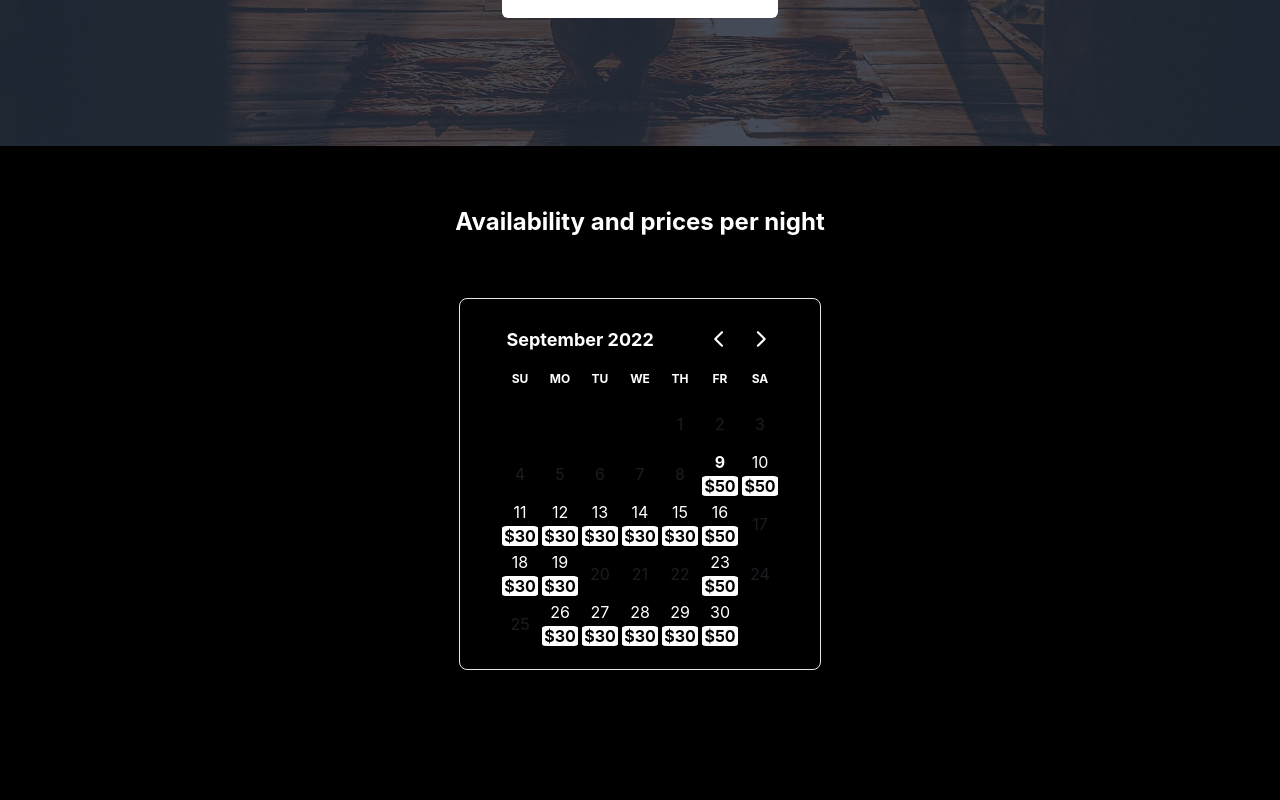
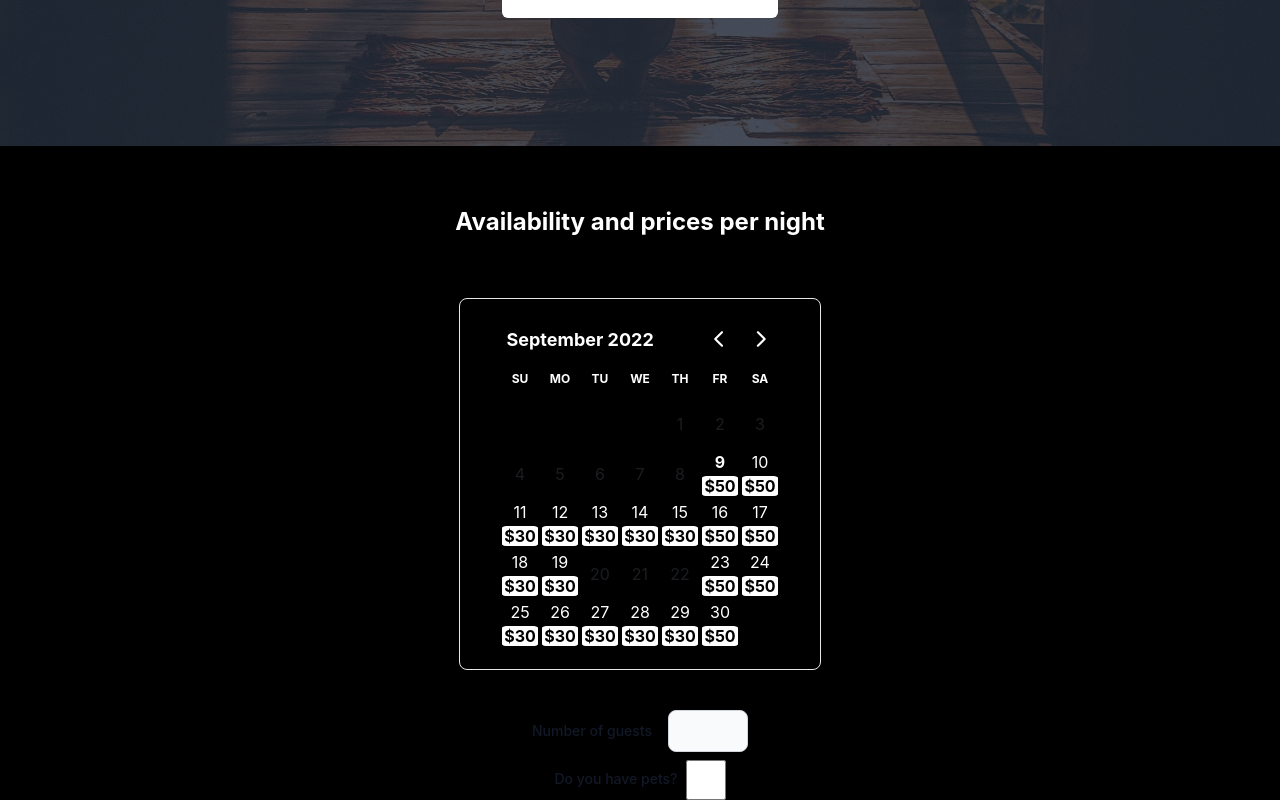
Before and after one commit to mitchellabrouwer/house-rental, a Next.js app: page /calendar in a window 1280 px wide. Shown: the part 320-1120 px from the top of the page. Before the commit the page ends 1022 px from the top, so only its background shows below. Built offline with nearby package versions, Linux system fonts and the light colour scheme; no server answers; the database is empty.

Commit message:
feat: guests and pets inputs

```diff
--- a/lib/bookings.ts
+++ b/lib/bookings.ts
@@ -1,18 +1,19 @@
+/* eslint-disable no-unreachable-loop */
 /* eslint-disable no-restricted-syntax */
-import config from "./config";
+import { getDatesBetweenDates } from "./dates";
 
-export const getBookedDates = () => {
+export const getBookedDates = async (prisma) => {
   const bookedDates = [];
 
-  if (config.booked) {
-    for (const [yearKey, yearValue] of Object.entries(config.booked)) {
-      for (const [monthKey, monthValue] of Object.entries(yearValue)) {
-        for (const day of monthValue) {
-          bookedDates.push(
-            new Date(Number(yearKey), Number(monthKey) - 1, day)
-          );
-        }
-      }
+  const bookings = await prisma.booking.findMany();
+
+  for (const booking of bookings) {
+    const dates = getDatesBetweenDates(booking.from, booking.to);
+
+    bookedDates.push(booking.from);
+
+    for (const bookedDay of dates) {
+      bookedDates.push(bookedDay);
     }
   }
 
--- a/lib/config.ts
+++ b/lib/config.ts
@@ -16,5 +16,4 @@ export default {
   },
 
   blocked: { 2022: { 9: [20, 21, 22] } }, // block these days in August
-  booked: { 2022: { 9: [17, 24, 25] } },
 };
--- a/lib/dates.ts
+++ b/lib/dates.ts
@@ -18,16 +18,10 @@ export const isBlocked = (date) => {
   return false;
 };
 
-export const isBooked = (date) => {
-  const year = date.getFullYear();
-  const month = date.getMonth() + 1;
-  const day = date.getDate();
-
-  if (config.booked[year]) {
-    if (config.booked[year][month]) {
-      if (config.booked[year][month].findIndex((el) => el === day) !== -1) {
-        return true;
-      }
+export const isBooked = (day, bookedDates) => {
+  for (const bookedDate of bookedDates) {
+    if (new Date(bookedDate).toDateString() === day.toDateString()) {
+      return true;
     }
   }
 
@@ -55,13 +49,13 @@ export const numberOfNightsBetweenDates = (startDate, endDate) => {
   return dayCount;
 };
 
-export const isDaySelectable = (day) => {
+export const isDaySelectable = (day, bookedDates) => {
   if (!day) return true; // this means we're unselecting a day, return true to allow
 
   return (
     !isPast(day) &&
     !isBlocked(day) &&
-    !isBooked(day) &&
+    !isBooked(day, bookedDates) &&
     numberOfNightsBetweenDates(new Date(), day) <= 30 * 6
   );
 };
--- a/pages/api/stripe/session.ts
+++ b/pages/api/stripe/session.ts
@@ -38,6 +38,8 @@ export default async (req, res) => {
       sessionId: stripeSession.id,
       from: req.body.from,
       to: req.body.to,
+      pet: req.body.pet,
+      guests: req.body.guests,
     },
   });
 
--- a/pages/calendar.tsx
+++ b/pages/calendar.tsx
@@ -16,10 +16,14 @@ import {
   isDaySelectable,
   numberOfNightsBetweenDates,
 } from "../lib/dates";
+import prisma from "../lib/prisma";
 
-export default function Calendar() {
+export default function Calendar({ bookedDates }) {
   const [numberOfNights, setNumberOfNights] = useState(0);
   const [totalCost, setTotalCost] = useState(0);
+
+  const [guests, setGuests] = useState(0);
+  const [pet, setPet] = useState(false);
 
   const [from, setFrom] = useState();
   const [to, setTo] = useState();
@@ -34,7 +38,7 @@ export default function Calendar() {
     const range = addDayToRange(day, { from, to });
 
     if (!range.to) {
-      if (!isDaySelectable(range.from)) {
+      if (!isDaySelectable(range.from, bookedDates)) {
         alert("This date cannot be selected");
         return;
       }
@@ -42,7 +46,7 @@ export default function Calendar() {
     }
 
     if (range.to && range.from) {
-      if (!isDaySelectable(range.to)) {
+      if (!isDaySelectable(range.to, bookedDates)) {
         alert("The in date cannot be selected");
         return;
       }
@@ -52,7 +56,7 @@ export default function Calendar() {
 
     // eslint-disable-next-line no-restricted-syntax
     for (const dayInBetween of daysInBetween) {
-      if (!isDaySelectable(dayInBetween)) {
+      if (!isDaySelectable(dayInBetween, bookedDates)) {
         alert("Sum days between those 2 dates cannot be selected");
         return;
       }
@@ -63,6 +67,36 @@ export default function Calendar() {
 
     setNumberOfNights(numberOfNightsBetweenDates(range.from, range.to) + 1);
     setTotalCost(totalCostOfStay(range.from, range.to));
+  };
+
+  const handleBookingClick = async () => {
+    const res = await fetch("/api/stripe/session", {
+      body: JSON.stringify({
+        from,
+        to,
+        guests,
+        pet,
+      }),
+      headers: {
+        "Content-Type": "application/json",
+      },
+      method: "POST",
+    });
+
+    const data = await res.json();
+    const { sessionId } = data;
+    const { stripePublicKey } = data;
+    // update to code required
+    // @ts-ignore
+    // eslint-disable-next-line no-undef
+    const stripe = Stripe(stripePublicKey);
+    const { error } = await stripe.redirectToCheckout({
+      sessionId,
+    });
+
+    if (error) {
+      console.log("error", error);
+    }
   };
 
   return (
@@ -116,7 +150,7 @@ export default function Calendar() {
             onDayClick={handleDayClick}
             disabled={[
               ...getBlockedDates(),
-              ...getBookedDates(),
+              ...bookedDates,
               {
                 from: new Date("0000"),
                 to: yesterday,
@@ -130,11 +164,11 @@ export default function Calendar() {
               DayContent: ({ date }) => (
                 <div
                   className={`relative ${
-                    !isDaySelectable(date) && "text-gray-500"
+                    !isDaySelectable(date, bookedDates) && "text-gray-500"
                   }`}
                 >
                   <div>{date.getDate()}</div>
-                  {isDaySelectable(date) && (
+                  {isDaySelectable(date, bookedDates) && (
                     <div>
                       <span className="rounded-md bg-white px-1 font-bold text-black">
                         ${getCost(date)}
@@ -146,6 +180,7 @@ export default function Calendar() {
             }}
           />
         </div>
+
         <p className="mt-2 text-center font-extrabold">
           {totalCost > 0 && `Total cost: $${totalCost}`}
         </p>
@@ -168,47 +203,56 @@ export default function Calendar() {
             </button>
           )}
         </p>
+        <div className="mt-2 text-center">
+          <label
+            htmlFor="visitors"
+            className="mb-2 block text-sm font-medium text-gray-900 dark:text-gray-300"
+          >
+            Number of guests
+            <input
+              type="number"
+              id="visitors"
+              className="ml-4 w-20 rounded-lg border border-gray-300 bg-gray-50 p-2.5 text-sm text-gray-900 focus:border-blue-500 focus:ring-blue-500 dark:border-gray-600 dark:bg-gray-700 dark:text-white dark:placeholder-gray-400 dark:focus:border-blue-500 dark:focus:ring-blue-500"
+              placeholder=""
+              onChange={() => setGuests(guests + 1)}
+              required
+            />
+          </label>
+          <label
+            htmlFor="pet-checkbox"
+            className="mb-19 ml-0 block text-sm font-medium text-gray-900 dark:text-gray-300"
+          >
+            Do you have pets?
+            <input
+              id="pet-checkbox"
+              type="checkbox"
+              checked={pet}
+              onChange={() => setPet(!pet)}
+              className="relative ml-2 h-10 w-10 rounded border-gray-300 bg-gray-100 align-middle text-blue-600 focus:ring-2 focus:ring-blue-500 dark:border-gray-600 dark:bg-gray-700 dark:ring-offset-gray-800 dark:focus:ring-blue-600"
+            />
+          </label>
+        </div>
         {numberOfNights > 0 && (
           <button
             className="mx-auto mt-5 w-40 rounded-md border border-transparent bg-green-500 px-4 py-3 text-base font-medium text-white shadow-sm  sm:px-8"
             type="button"
-            onClick={async () => {
-              console.log("click");
-              try {
-                const res = await fetch("/api/stripe/session", {
-                  body: JSON.stringify({
-                    from,
-                    to,
-                  }),
-                  headers: {
-                    "Content-Type": "application/json",
-                  },
-                  method: "POST",
-                });
-
-                const data = await res.json();
-                const { sessionId } = data;
-                const { stripePublicKey } = data;
-                // update to code required
-                // @ts-ignore
-                // eslint-disable-next-line no-undef
-                const stripe = Stripe(stripePublicKey);
-                const { error } = await stripe.redirectToCheckout({
-                  sessionId,
-                });
-
-                if (error) {
-                  console.log("error", error);
-                }
-              } catch (error) {
-                console.log("error", error);
-              }
-            }}
+            onClick={handleBookingClick}
           >
             Book Now
           </button>
-        )}{" "}
+        )}
       </div>
     </div>
   );
 }
+
+export async function getServerSideProps() {
+  let bookedDates = await getBookedDates(prisma);
+  bookedDates = JSON.parse(JSON.stringify(bookedDates));
+
+  return {
+    props: {
+      bookedDates,
+    },
+  };
+}
```
Also changed, not shown: 2 other files (tests, documents, lock files or other folders).
